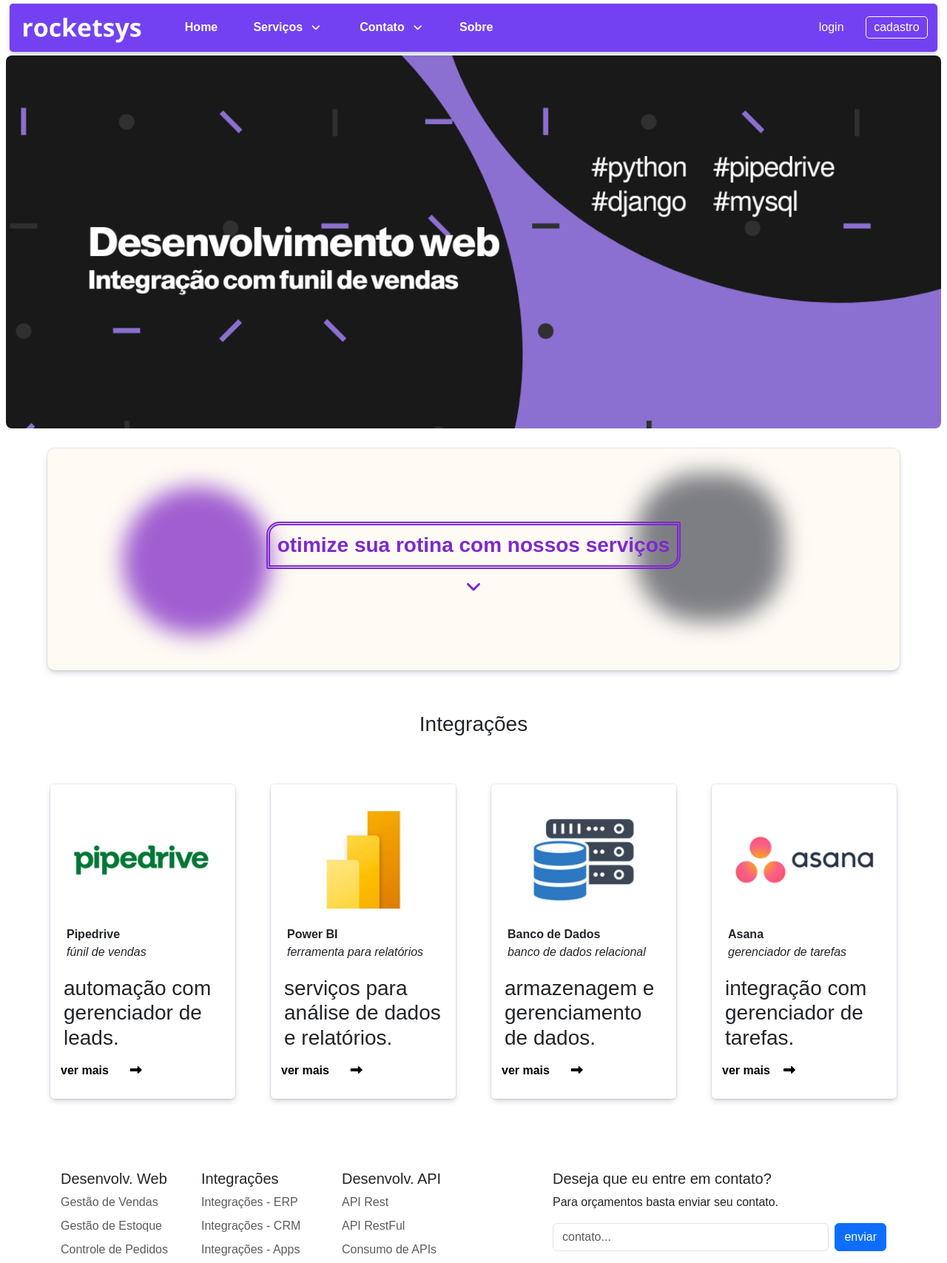
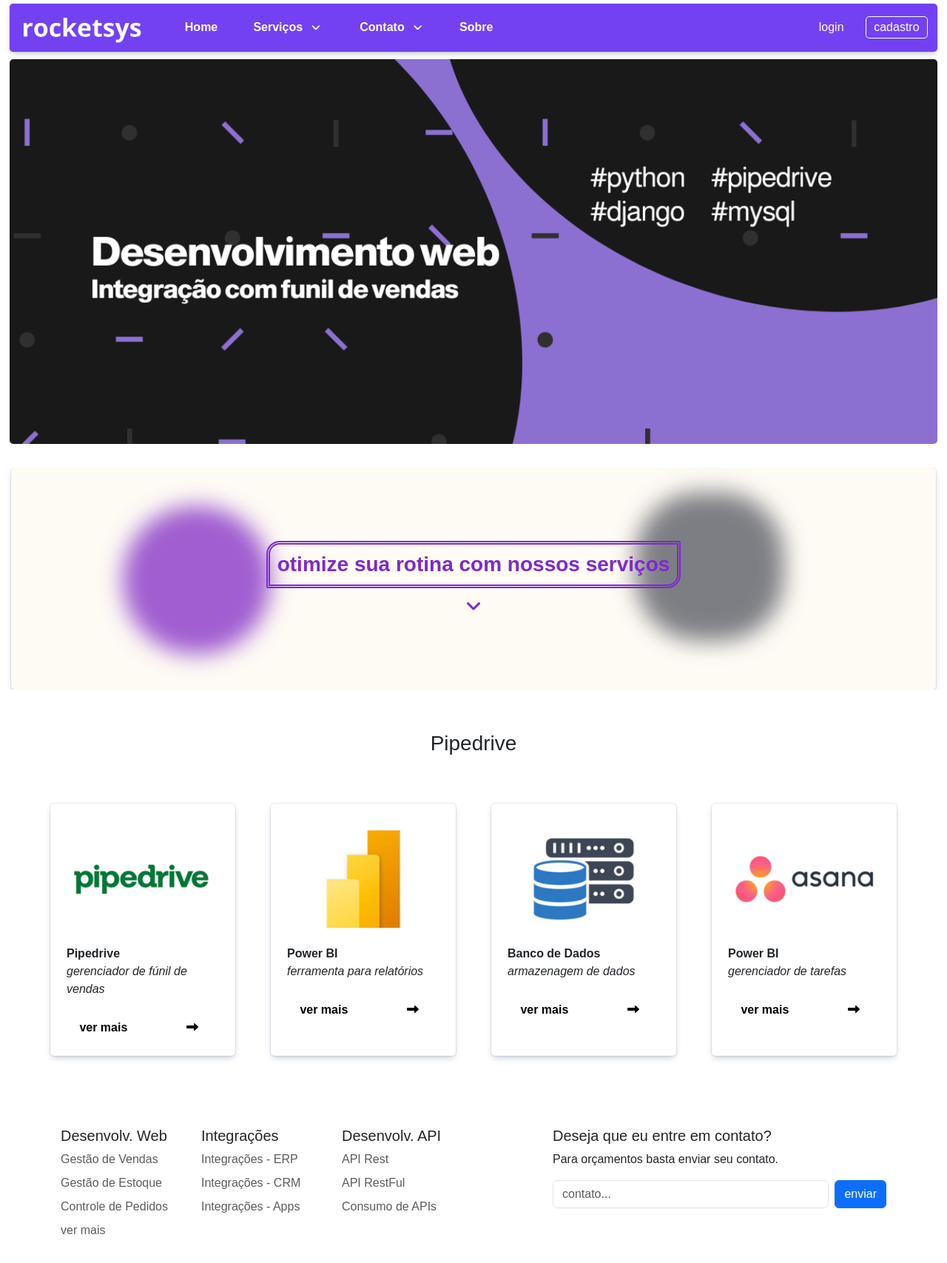
Before and after one commit to LeonardoHSantos/integracao-pipedrive-webhook, a Django app: page / in a window 1280 px wide. Shown: the top 1707 px of the page at 74% size. Run offline with Django 4.2, Linux system fonts and the light colour scheme.

Commit message:
melhorias no banner principal e nos cards de home, modificações na navbar.

```diff
--- a/pjt_pipedrive/app_webhook/templates/app/home.html
+++ b/pjt_pipedrive/app_webhook/templates/app/home.html
@@ -6,7 +6,7 @@
 
 <main>
   <div class="container banner-principal">
-    <img src="{% static 'banner desenvolvimento web 1.png' %}"  alt="desenvolvimento web" class="w-100 p-2">
+    <img src="{% static 'banner desenvolvimento web 1.png' %}"  alt="desenvolvimento web" class="w-100">
   </div>
   <div class="container-fluid banner-principal-2 d-flex gap-5 flex-wrap">
     <div class="block-banner block-1"></div>
@@ -22,20 +22,21 @@
 
   <div class="container-cards container-fluid d-flex justify-content-center align-center flex-wrap text-start gap-5 mt-5 mb-5">
       <div class="row w-100 text-center p-2">
-        <h3>Integrações</h3>
+        <h3>Pipedrive</h3>
       </div>
       <div class="card-service">
         <div class="content-card-service">
           <div class="card-image-service">
               <img src="{% static 'logo-pipedrive.png' %}" alt="integração pipedrive">
           </div>
-        <p class="col p-1">Pipedrive<br><span>fúnil de vendas</span></p>
-        <h3>automação com gerenciador de leads.</h3>
-        <div class="d-flex justify-content-start align-items-center">
-          <div class="row w-50 text-start">
+          <p class="col p-1">Pipedrive<br><span>gerenciador de fúnil de vendas</span></p>
+
+          <h3>serviços para análise de dados e relatórios.</h3>
+          <div class="d-flex justify-content-around align-items-center block-card-links">
+            <div class="row w-50 text-start content-card-block-links">
               <a href="#" class="p-2 link-content-card">ver mais</a>
             </div>
-          <div class="row w-25 text-center">
+            <div class="row w-25 text-center content-card-block-links">
               <a href="#" class="p-2">
                 <i class="fa-solid fa-right-long"></i>
               </a>
@@ -51,11 +52,11 @@
           </div>
           <p class="col p-1">Power BI<br><span>ferramenta para relatórios</span></p>
           <h3>serviços para análise de dados e relatórios.</h3>
-        <div class="d-flex justify-content-start align-items-center">
-          <div class="row w-50 text-start">
+          <div class="d-flex justify-content-around align-items-center block-card-links">
+            <div class="row w-50 text-start content-card-block-links">
               <a href="#" class="p-2 link-content-card">ver mais</a>
             </div>
-          <div class="row w-25 text-center">
+            <div class="row w-25 text-center content-card-block-links">
               <a href="#" class="p-2">
                 <i class="fa-solid fa-right-long"></i>
               </a>
@@ -69,13 +70,13 @@
           <div class="card-image-service">
               <img src="{% static 'logo-database.png' %}" alt="integração database">
           </div>
-        <p class="col p-1">Banco de Dados<br><span>banco de dados relacional</span></p>
-        <h3>armazenagem e gerenciamento de dados.</h3>
-        <div class="d-flex justify-content-start align-items-center">
-          <div class="row w-50 text-start">
+          <p class="col p-1">Banco de Dados<br><span>armazenagem de dados</span></p>
+          <h3>armazenagem e gerenciamento de dados</h3>
+          <div class="d-flex justify-content-around align-items-center block-card-links">
+            <div class="row w-50 text-start content-card-block-links">
               <a href="#" class="p-2 link-content-card">ver mais</a>
             </div>
-          <div class="row w-25 text-center">
+            <div class="row w-25 text-center content-card-block-links">
               <a href="#" class="p-2">
                 <i class="fa-solid fa-right-long"></i>
               </a>
@@ -89,13 +90,13 @@
           <div class="card-image-service">
             <img src="{% static 'logo-asana.png' %}" alt="integração asana">
           </div>
-        <p class="col p-1">Asana<br><span>gerenciador de tarefas</span></p>
-        <h3>integração com gerenciador de tarefas.</h3>
-        <div class="d-flex justify-content-start align-items-center">
-          <div class="row w-50 text-start">
+          <p class="col p-1">Power BI<br><span>gerenciador de tarefas</span></p>
+          <h3>serviços para análise de dados e relatórios</h3>
+          <div class="d-flex justify-content-around align-items-center block-card-links">
+            <div class="row w-50 text-start content-card-block-links">
               <a href="#" class="p-2 link-content-card">ver mais</a>
             </div>
-          <div class="row w-25 text-start">
+            <div class="row w-25 text-center content-card-block-links">
               <a href="#" class="p-2">
                 <i class="fa-solid fa-right-long"></i>
               </a>
@@ -104,7 +105,6 @@
         </div>
       </div>
 
-
   </div>
 
 </main>
--- a/pjt_pipedrive/app_webhook/templates/snippets/navbar.html
+++ b/pjt_pipedrive/app_webhook/templates/snippets/navbar.html
@@ -123,7 +123,6 @@
 <div class="container mb-5" id="navbar-mobile">
     <nav class="navbar navbar-dark bg-dark fixed-top">
         <div class="container-fluid">
-            <!-- <p style="color: white; height: 100%;">Dev. LeonardoHSantos</p> -->
             <div style="width: 80%; height: 49px;">
                 <img src="{% static 'rocketsys-logo-3.png' %}" alt="logo" style="width: 80%; height: 100%; object-fit: cover;">
             </div>
--- a/pjt_pipedrive/statics/css/responsive.css
+++ b/pjt_pipedrive/statics/css/responsive.css
@@ -24,7 +24,18 @@
         display: flex;
     }
     .card-service {
-        width: 100% !important;
+        padding: 9px !important;
+        width: 45% !important;
+        max-width: 247px !important;
+    }
+    .card-service img {
+        object-fit: contain !important;
+    }
+    .content-card-service p {
+        padding: 0px !important;
+    }
+    .content-card-block-links a {
+        font-size: 14px;
     }
 
 }
@@ -38,6 +49,7 @@
         flex-direction: column;
     }
     .container-cards {
+        gap: 12px !important;
         justify-content: center !important;
     }
 }
@@ -50,6 +62,9 @@
         margin: 0 .5em;
         width: calc(100%/3) !important;
     }
+    .card-service {
+        padding: 5px;
+    }
     .image-wrapper {
         /* height: 100%; */
         display: flex;
@@ -61,9 +76,8 @@
 
 @media screen and (max-width: 567px) {
     main {
-        margin-top: 51px !important;
+        margin-top: 52px !important;
     }
-
     .card:not(:first-child){
         display: none;
     }
--- a/pjt_pipedrive/statics/css/style.css
+++ b/pjt_pipedrive/statics/css/style.css
@@ -54,6 +54,7 @@ main {
     height: 300px;
     align-items: center;
     justify-content: space-around;
+    overflow: hidden;
 }
 .block-banner {
     width: 100px;
@@ -61,14 +62,15 @@ main {
     transition: 1s ease-in-out;
 }
 .block-2 {
-    width: 90%;
+    width: 100%;
     height: 100%;
+    margin: 0px 15px;
     display: flex;
     flex-direction: column;
     justify-content: center;
     align-items: center;
     background: #faebd746;
-    border-radius: 10px;
+    border-radius: 5px;
     z-index: 999;
     box-shadow: var(--box-shadow-1);
 }
@@ -172,7 +174,7 @@ main {
     box-sizing: border-box;
     overflow: hidden;
     margin: 19px 0px;
-    padding: 0;
+    padding: 13px;
 }
 .banner-principal img {
     width: 100%;
@@ -180,7 +182,7 @@ main {
     max-height: 65vh;
     object-fit: cover;
     position: relative;
-    border-radius: 16px;
+    border-radius: 5px;
 }
 
 
@@ -195,6 +197,9 @@ main {
     border-radius: 7px;
     background: transparent;
     border: 1px solid #8a2be226;
+}
+.content-card-service h3 {
+    display: none;
 }
 .card-body {
     display: flex;
```
Also changed, not shown: pjt_pipedrive/app_webhook/templates/app/about.html (+4 -3 lines). Lines whose indentation alone changed are shown as unchanged.
